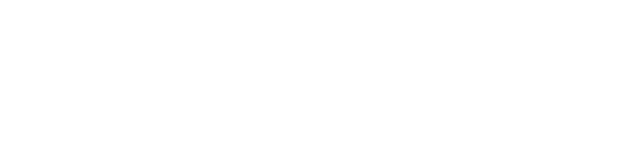
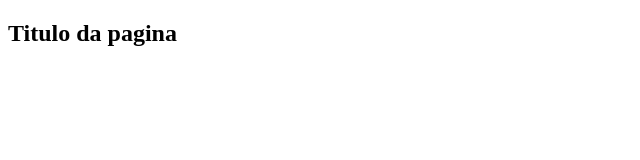
Before and after one commit to 08ramoslf11/TestesSenac, a plain HTML site: page ExemploHTML/index.html in a window 1280 px wide. Shown: the whole page, without its empty margins (0-640 px from the left). Drawn offline with Linux system fonts and the light colour scheme.

Commit message:
inclusão do titulo

```diff
--- a/ExemploHTML/index.html
+++ b/ExemploHTML/index.html
@@ -6,6 +6,6 @@
     <title>Teste HTML</title>
 </head>
 <body>
-
+    <h2> Titulo da pagina</h2>
 </body>
 </html>
```
